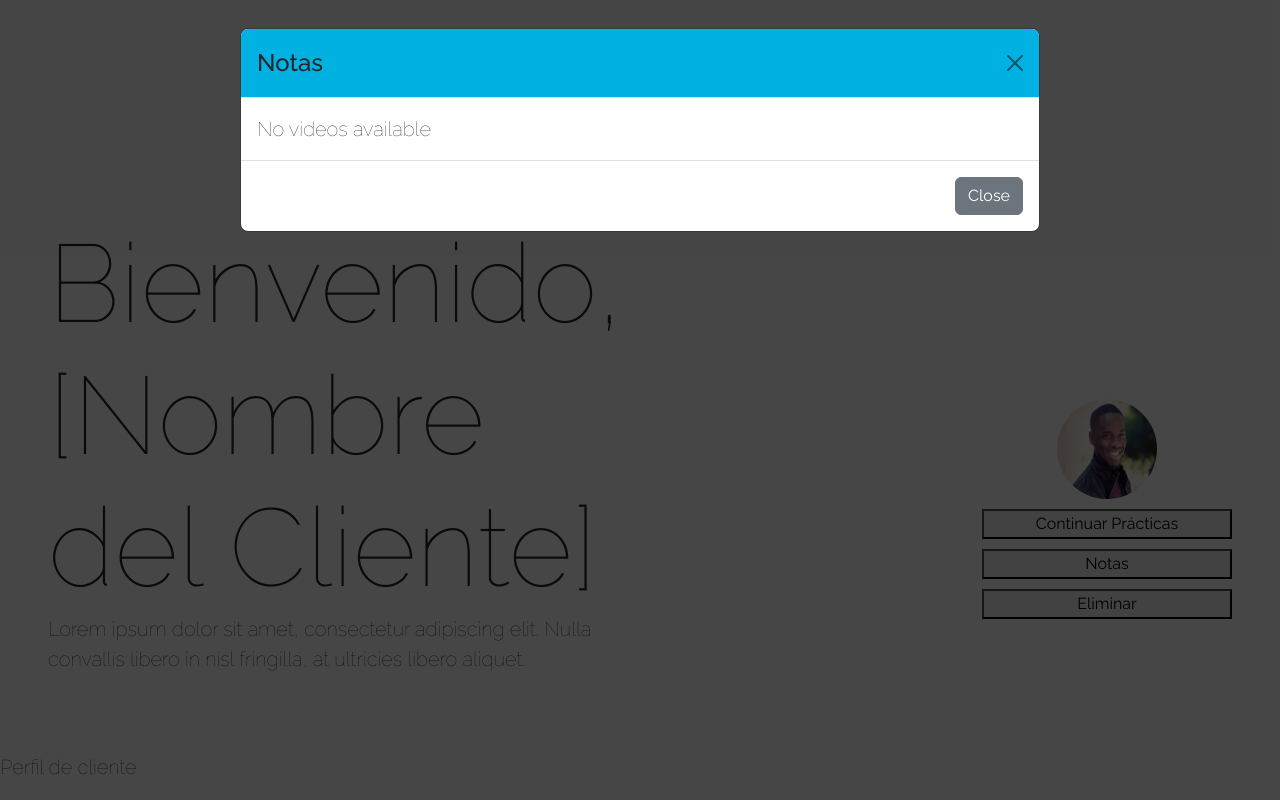
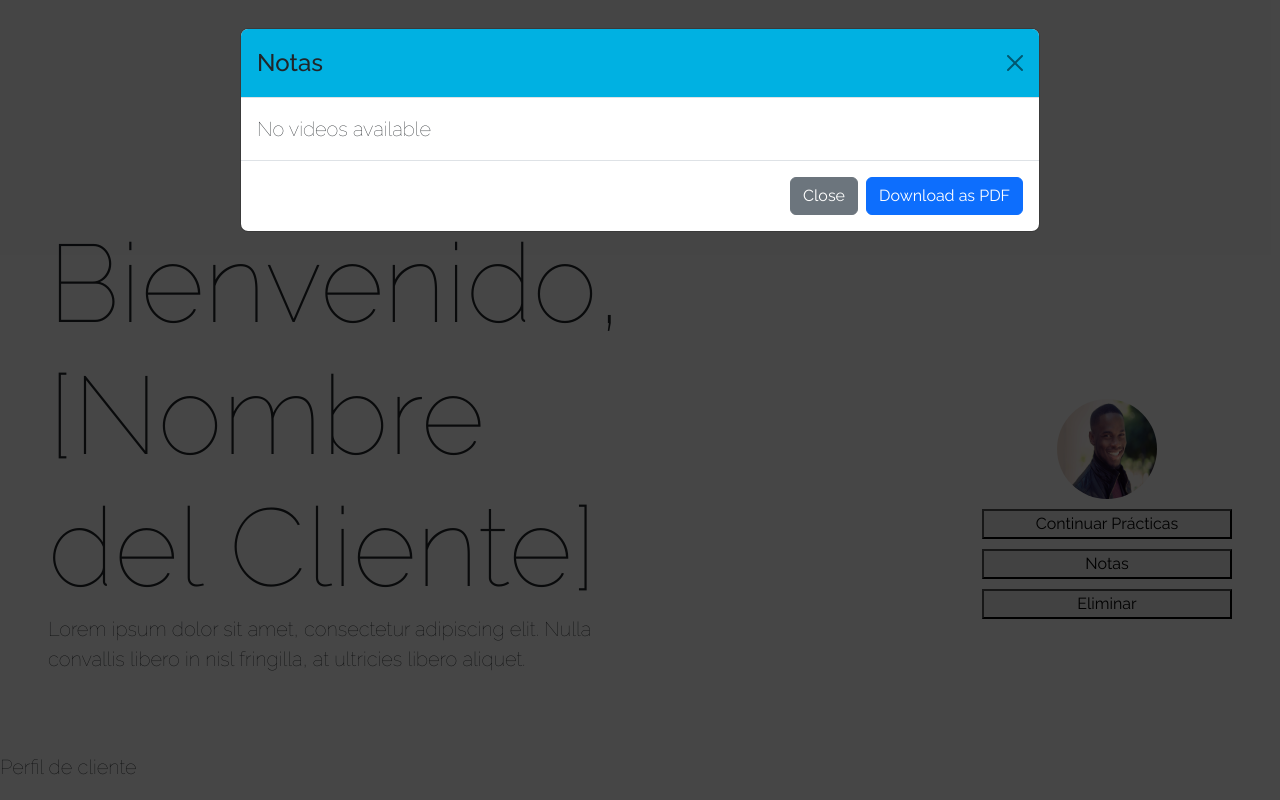
Before and after one commit to GabrielaRamos79/inner_visual_final_project, a React (Vite) app in the folder client/InnerVisual/: page /client/dashboard in a window 1280 px wide. Both pictures are taken after a click on the button "Notas". Shown: the top 800 px of the page. Built offline with nearby package versions, Linux system fonts and the light colour scheme.

Commit message:
Added the ability to download all user notes in pdf format to the Modal component. Set up a library jspdf

```diff
--- a/client/InnerVisual/package.json
+++ b/client/InnerVisual/package.json
@@ -14,6 +14,7 @@
     "@fortawesome/fontawesome-free": "^6.5.2",
     "axios": "^1.6.8",
     "bootstrap": "^5.3.3",
+    "jspdf": "^2.5.1",
     "jwt-decode": "^4.0.0",
     "mdb-react-ui-kit": "^8.0.0",
     "mdb-ui-kit": "^7.2.0",
--- a/client/InnerVisual/src/components/modalAllNotes/ModalAllNotes.jsx
+++ b/client/InnerVisual/src/components/modalAllNotes/ModalAllNotes.jsx
@@ -1,10 +1,48 @@
 import React, { useContext } from 'react';
 import { Modal, Button } from 'react-bootstrap';
 import { VideoContext } from './../../context/VideoContext';
+import { jsPDF } from 'jspdf';
 import './modalAllNotes.css'
 
 const ModalAllNotes = ({ show, handleClose }) => {
   const { videos } = useContext(VideoContext);
+
+  const downloadPDF = () => {
+    const doc = new jsPDF();
+
+    let yPosition = 10;
+    const lineHeight = 10;
+    const pageHeight = doc.internal.pageSize.height;
+
+    videos.forEach((video, index) => {
+      // Add video title
+      doc.setFontSize(16);
+      doc.text(video.title_video, 10, yPosition);
+      yPosition += lineHeight;
+
+      // Add video notes, wrapping text as needed
+      doc.setFontSize(12);
+      const notes = doc.splitTextToSize(video.notes, 180); // 180 is the max width of the text
+      notes.forEach(noteLine => {
+        if (yPosition + lineHeight > pageHeight - 10) { // Check if we need a new page
+          doc.addPage();
+          yPosition = 10; // Reset y position for new page
+        }
+        doc.text(noteLine, 10, yPosition);
+        yPosition += lineHeight;
+      });
+
+      yPosition += lineHeight;
+
+      // Check if we need a new page for the next video
+      if (yPosition + lineHeight * 2 > pageHeight - 10 && index !== videos.length - 1) {
+        doc.addPage();
+        yPosition = 10;
+      }
+    });
+
+    doc.save('notes.pdf');
+  };
 
   return (
     <Modal show={show} onHide={handleClose} style={{ backgroundColor: 'rgba(0, 0, 0, 0.45)' }} size='lg' >
@@ -28,6 +66,9 @@ const ModalAllNotes = ({ show, handleClose }) => {
         <Button variant="secondary" onClick={handleClose}>
           Close
         </Button>
+        <Button variant="primary" onClick={downloadPDF}>
+          Download as PDF
+        </Button>
       </Modal.Footer>
     </Modal>
   );
```
Also changed, not shown: 1 other file (tests, documents, lock files or other folders).
